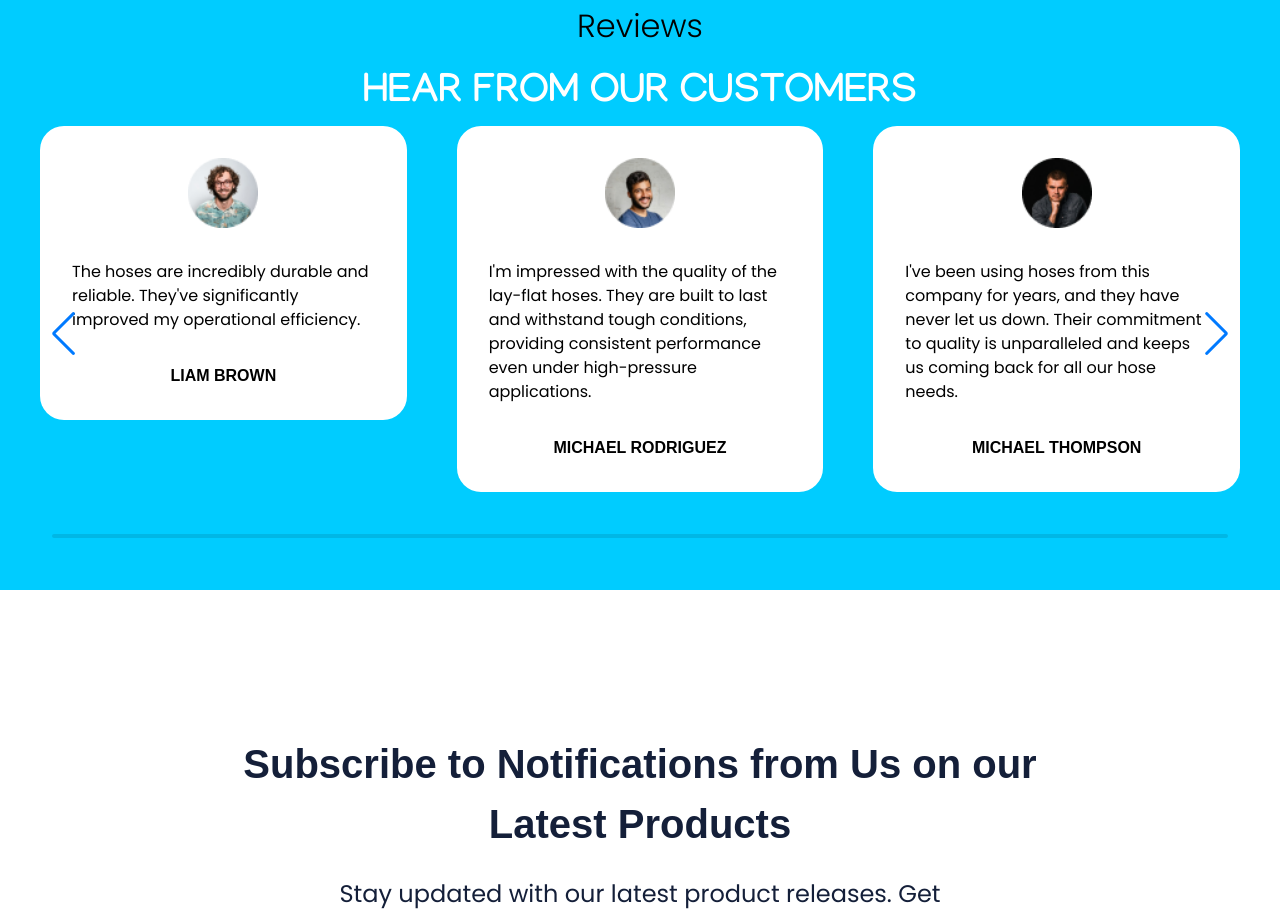
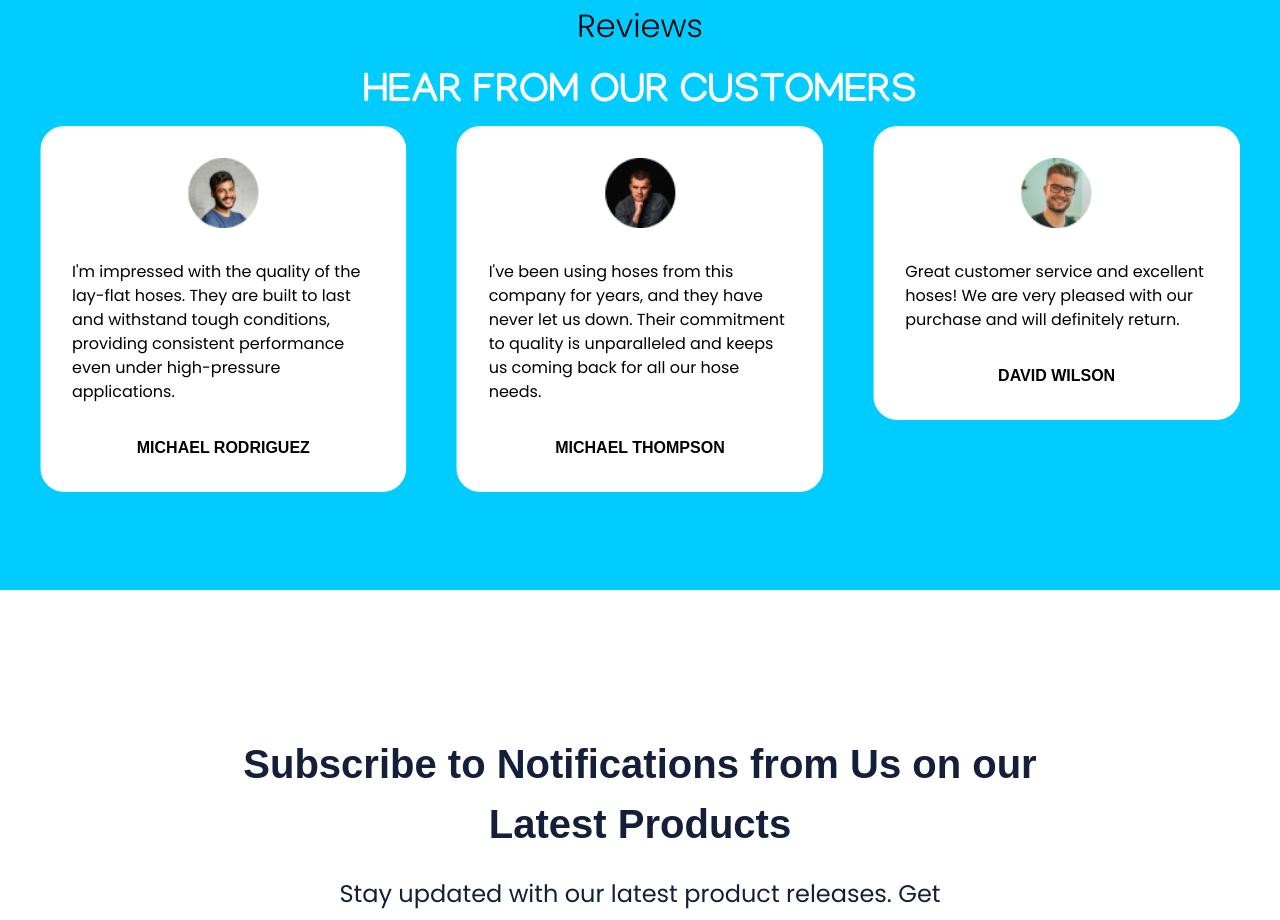
Before and after one commit to Dakeem05/Okemiri, a Vue app: page / in a window 1280 px wide. Shown: the part 3780-4700 px from the top of the page. Built offline with nearby package versions, Linux system fonts and the light colour scheme.

Commit message:
Fixed the carousel issue

```diff
--- a/src/components/home/Reviews.vue
+++ b/src/components/home/Reviews.vue
@@ -91,26 +91,28 @@ const reviews = [
         <h1 class="font-[300] text-[2rem]">Reviews</h1>
         <h2 class="font-manjari font-[700] text-white text-[2.5rem] mt-[1rem]">HEAR FROM OUR CUSTOMERS</h2>
       </article>
-  <Swiper
+  <swiper
     :slides-per-view="3"
     :space-between="50"
-    navigation
-    :pagination="{ clickable: true }"
-    :scrollbar="{ draggable: true }"
-    @swiper="onSwiper"
-    @slideChange="onSlideChange"
+    :modules="modules"
     class="my-swiper"
+    :loop="true"
+    :autoplay="{
+      delay: 2500,
+      disableOnInteraction: false,
+    }"
+
   >
-    <SwiperSlide v-for="(review, index) in reviews" :key="index">
-      <div class="bg-white px-[2rem] py-[2rem] rounded-[24px] flex flex-col">
+    <swiper-slide v-for="(review, index) in reviews" :key="index">
+      <div class="bg-white px-[2rem] py-[2rem] h-full rounded-[24px] flex flex-col">
         <div class="w-fit mx-auto mb-[2rem]">
           <img :src="review.image" :alt="review.name" width="70px">
         </div>
         <p>{{ review.message }}</p>
         <h5 class="text-center mt-[2rem] font-[700] font-dm-sans">{{ review.name }}</h5>
       </div>
-    </SwiperSlide>
-  </Swiper>
+    </swiper-slide>
+  </swiper>
   </div>
   </main>
 </template>
@@ -118,6 +120,14 @@ const reviews = [
 <script setup>
   import { Swiper, SwiperSlide } from 'swiper/vue';
   import 'swiper/swiper-bundle.css';
+  import 'swiper/css';
+         import 'swiper/css/pagination';
+  import 'swiper/css/navigation';
+
+  import { Pagination, Navigation, Autoplay } from 'swiper/modules';
+
+
+  const modules = [Autoplay, Pagination, Navigation]
 
   import image1 from '../../assets/images/Avatar Image.png';
   import image2 from '../../assets/images/Avatar Image (1).png';
```
Also changed, not shown: 1 other file (tests, documents, lock files or other folders).
